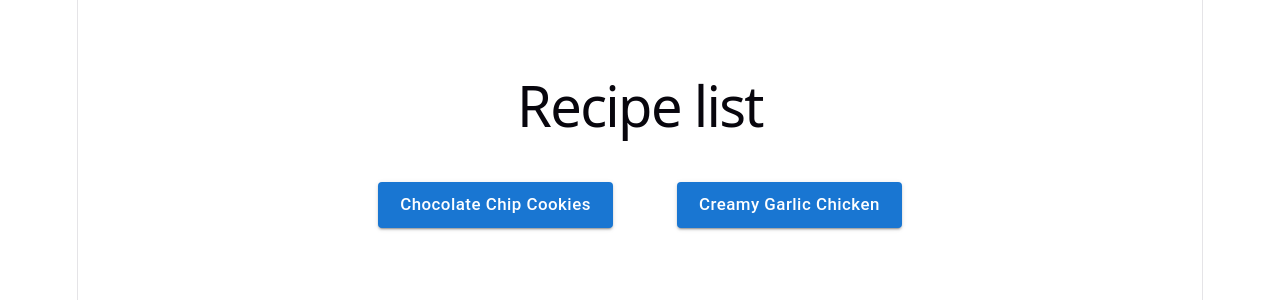
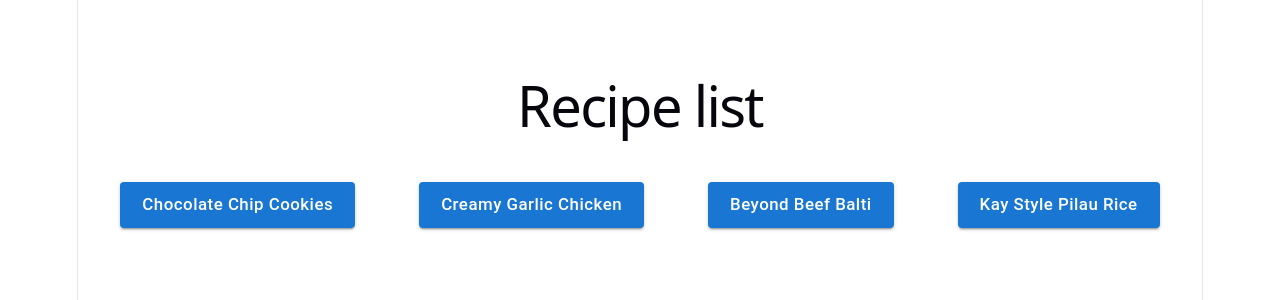
Before and after one commit to Coad-Toad/recipe-app, a React (Vite) app: page / in a window 1280 px wide. Shown: the top 300 px of the page. Built offline with nearby package versions, Linux system fonts and the light colour scheme.

Commit message:
More new recipes

```diff
--- a/src/data/recipes.ts
+++ b/src/data/recipes.ts
@@ -277,22 +277,177 @@ export const recipes: Recipe[] = [
         instruction:
           "Add the fillets back into the pan and coat in the sauce. Let the sauce simmer for a few more minutes until it thickens.",
         usesIngredients: ["Vivera chicken-style fillets"],
-                timerMinutes: 3,
+        timerMinutes: 3,
         timerLabel: "Thicken sauce",
-
       },
       {
         id: "green-beans",
-        instruction: "While the sauce is thickening, steam the green beans over a small saucepan of boiling water.",
+        instruction:
+          "While the sauce is thickening, steam the green beans over a small saucepan of boiling water.",
         timerMinutes: 3,
         timerLabel: "Steam the green beans",
         usesIngredients: ["green beans"],
       },
       {
         id: "plate-up",
-        instruction: "Fluff the cooked rice with a fork and plate with the fillets, sauce and green beans. Sprinkle with parsley and serve 💙",
+        instruction:
+          "Fluff the cooked rice with a fork and plate with the fillets, sauce and green beans. Sprinkle with parsley and serve 💙",
         usesIngredients: ["parsley"],
       },
     ],
   },
+  {
+    id: "beyond-beef-balti",
+    title: "Beyond Beef Balti",
+
+    ingredients: [
+      { name: "cardamom pods", quantity: 2, unit: "" },
+      { name: "cumin seeds", quantity: 0.25, unit: "tsp" },
+      { name: "black peppercorns", quantity: 6, unit: "" },
+      { name: "cloves", quantity: 3, unit: "" },
+      { name: "coriander seeds", quantity: 1, unit: "tsp" },
+      { name: "vegetable oil", quantity: 4, unit: "tsp" },
+      { name: "medium red onion", quantity: 1, unit: "" },
+      { name: "garlic", quantity: 4, unit: "cloves" },
+      { name: "ginger", quantity: 1, unit: "half inch piece" },
+      { name: "salt", quantity: 1, unit: "pinch" },
+      { name: "Beyond Meat steak pieces", quantity: 1, unit: "160g pack" },
+      { name: "garam masala", quantity: 0.25, unit: "tsp" },
+      { name: "turmeric", quantity: 0.25, unit: "tsp" },
+      { name: "cinnamon", quantity: 0.25, unit: "tsp" },
+      { name: "paprika", quantity: 0.5, unit: "tsp" },
+      { name: "cayenne", quantity: 0.25, unit: "tsp" },
+      { name: "chopped tomatoes", quantity: 1, unit: "tin" },
+      { name: "lemon juice", quantity: 1, unit: "tsp" },
+      { name: "red bell pepper", quantity: 1, unit: "" },
+      { name: "date syrup", quantity: 0.5, unit: "tbsp" },
+    ],
+
+    steps: [
+      {
+        id: "make-spice-mix",
+        instruction:
+          "Scrape the seeds from the cardamom pods and add into a small bowl with the other fresh spices.",
+        usesIngredients: [
+          "coriander seeds",
+          "cumin seeds",
+          "cardamom pods",
+          "cloves",
+          "black peppercorns",
+        ],
+      },
+      {
+        id: "heat-oil",
+        instruction:
+          "Heat 2 tsps of oil in a large pan over medium heat (Setting 6) and add the whole spices, cooking until fragrant.",
+        usesIngredients: ["vegetable oil"],
+        timerMinutes: 3,
+        timerLabel: "Cook spices",
+      },
+      {
+        id: "cook-onion",
+        instruction:
+          "Finely dice the onion and garlic cloves and add to the pan with the spices. Grate the ginger into the pan and add a pinch of salt. Mix well and cook until the onion is translucent.",
+        timerMinutes: 12,
+        timerLabel: "Cook aromatics",
+        usesIngredients: ["medium red onion", "garlic", "ginger", "salt"],
+      },
+      {
+        id: "cook-beyond",
+        instruction:
+          "While the onion is cooking, heat 1 tsp oil in a small frying pan and add the Beyond beef pieces. Sprinkle with garam masala and fry until lightly browned.",
+        timerMinutes: 3,
+        timerLabel: "Fry beef pieces",
+        usesIngredients: [
+          "vegetable oil",
+          "Beyond Meat steak pieces",
+          "garam masala",
+        ],
+      },
+      {
+        id: "cook-tomatoes",
+        instruction:
+          "Add the ground spices and chopped tomatoes to the pan with the onions and cook until the tomatoes are saucy.",
+        usesIngredients: ["turmeric", "cinnamon", "paprika", "cayenne", "chopped tomatoes"],
+        timerMinutes: 4,
+        timerLabel: "Cook tomatoes",
+      },
+      {
+        id: "blend-tomato-mixure",
+        instruction:
+          "Combine the tomato mixture in a blender with half a cup of water and 1 tsp lemon juice. Add back to the pan along with the beef pieces. Cover and cook over a low medium heat (Setting 4/5).",
+        usesIngredients: ["lemon juice"],
+        timerMinutes: 15,
+        timerLabel: "Cook sauce",
+      },
+      {
+        id: "blister-peppers",
+        instruction:
+          "While the sauce is cooking, add 1 tsp oil to a small frying pan and chop the red pepper. Add it to the oil and fry until the skin starts to blister.",
+        usesIngredients: ["vegetable oil", "red bell pepper"],
+        timerMinutes: 3,
+        timerLabel: "Blister peppers",
+      },
+      {
+        id: "finish-sauce",
+        instruction:
+          "Once the 'Cook sauce' timer is complete, add the peppers and date syrup to the sauce and cook for a another 10 minutes with the lid on the pan.",
+        usesIngredients: ["date syrup"],
+        timerMinutes: 10,
+        timerLabel: "Finish cooking sauce",
+      },
+    ],
+  },
+  {
+    id: "kay-style-pilau-rice",
+    title: "Kay Style Pilau Rice",
+
+    ingredients: [
+      { name: "basmati rice", quantity: 1, unit: "cup" },
+      { name: "water", quantity: 1.5, unit: "cups" },
+      { name: "salt", quantity: 1, unit: "pinch" },
+      { name: "cardamom pods", quantity: 5, unit: "" },
+      { name: "saffron", quantity: 1, unit: "pinch" },
+      { name: "turmeric", quantity: 1, unit: "tsp" },
+    ],
+
+    steps: [
+      {
+        id: "wash-rice",
+        instruction:
+          "Add the basmati rice to a medium saucepan and rinse with cold water 3 times.",
+        usesIngredients: ["basmati rice"],
+      },
+      {
+        id: "add-water-and-spices",
+        instruction:
+          "Add the water, salt, crushed cardamom pods, saffron and turmeric to the rice and stir gently.",
+        usesIngredients: [
+          "basmati rice",
+          "water",
+          "salt",
+          "cardamom pods",
+          "saffron",
+          "turmeric",
+        ],
+      },
+      {
+        id: "bring-to-boil",
+        instruction:
+          "Place the pan on the hob at maximum heat with a lid on until it starts to boil.",
+      },
+      {
+        id: "simmer-rice",
+        instruction:
+          "Once boiling, turn the heat down low (Setting 3) and let it simmer until all the water has been absorbed.",
+        timerMinutes: 5,
+        timerLabel: "Simmer rice",
+      },
+      {
+        id: "rest-rice",
+        instruction:
+          "Turn off the heat but leave the pan covered on the hob until the rest of the meal is ready.",
+      },
+    ],
+  },
 ];
```
